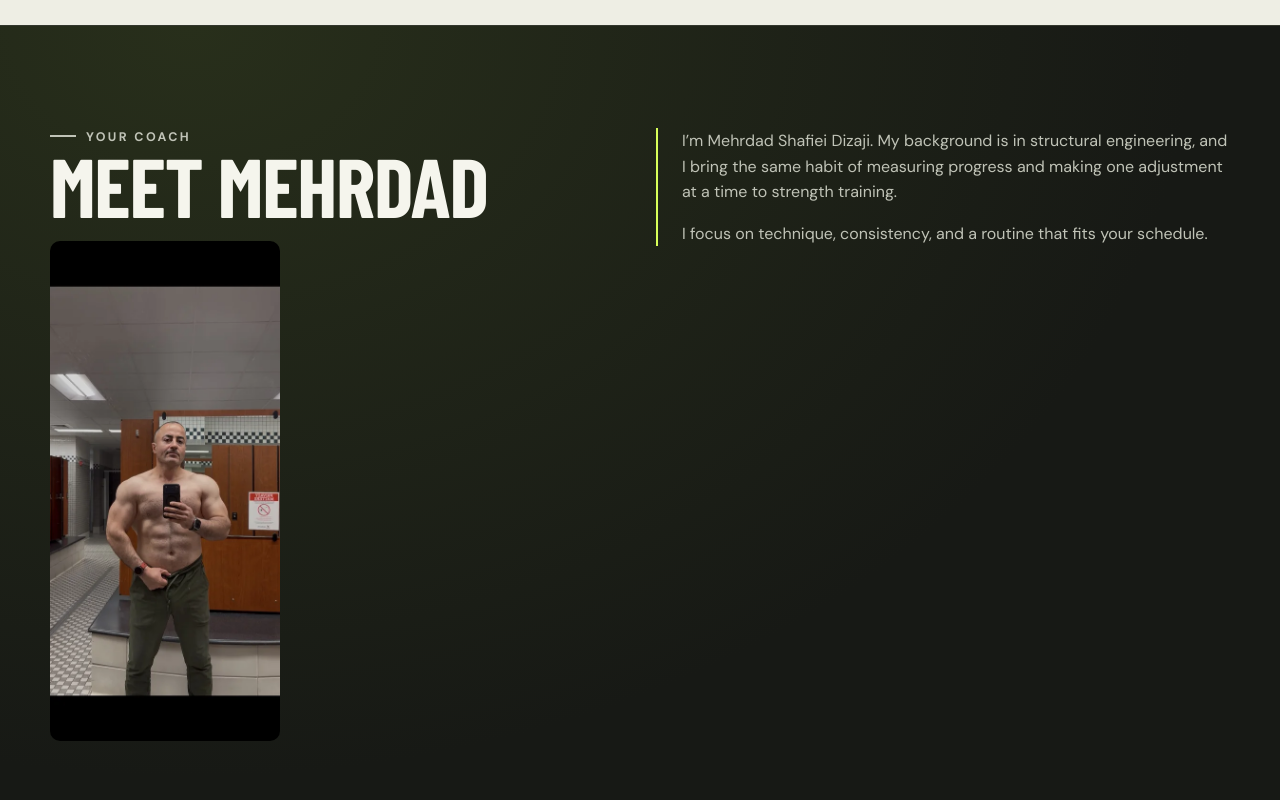
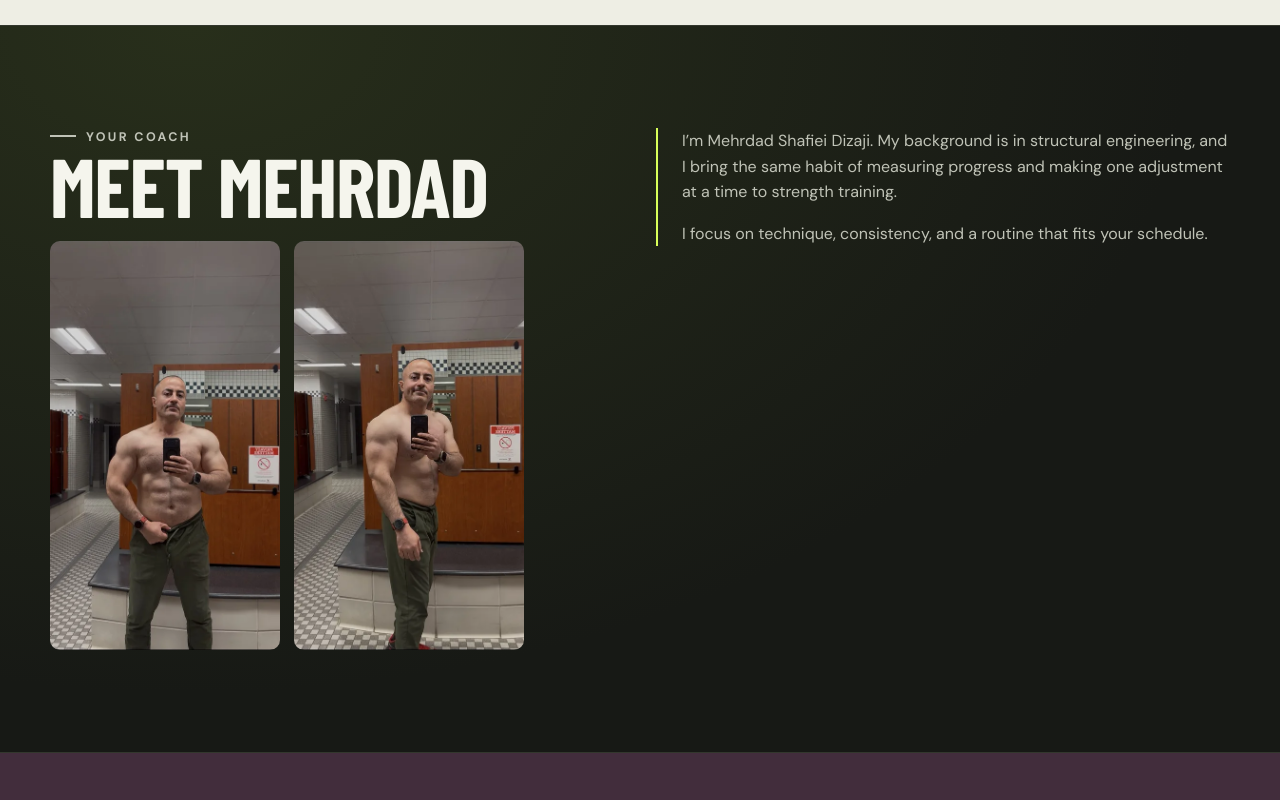
Before and after one commit to mehrdadshafiei/HulkyMeh, a plain HTML site: page index.html in a window 1280 px wide. Shown: the part 1420-2220 px from the top of the page. Drawn offline with nearby package versions, Linux system fonts and the light colour scheme; a web font is replaced by a local one.

Commit message:
Show two portraits side by side in Meet Mehrdad

```diff
--- a/index.html
+++ b/index.html
@@ -68,7 +68,8 @@ section{padding-block:clamp(54px,8vw,102px)}.grid,.reel-grid{display:grid;grid-t
 .hero-film figcaption {bottom:12px;left:12px}
 .film-toggle {bottom:12px;right:12px;border:1px solid var(--muted);cursor:pointer}
 .film-cue {top:12px;left:12px;border-left:3px solid var(--lime)}
-.coach-photo {display:block;width:min(100%,230px);height:auto;margin-top:18px;border-radius:10px}
+.coach-photos{display:grid;grid-template-columns:repeat(2,minmax(0,1fr));gap:clamp(8px,2vw,14px);max-width:474px;margin-top:18px}
+.coach-photos img{display:block;width:100%;height:auto;aspect-ratio:9/16;object-fit:cover;border-radius:10px}
 .squat-notes {display:grid;grid-template-columns:repeat(3,minmax(0,1fr));gap:18px;margin-top:30px;padding:22px;background:#33222f;border-radius:10px}
 .squat-notes p {margin:0}.squat-notes strong {display:block}
 .mobile-coaching {display:none}
@@ -121,7 +122,7 @@ section{padding-block:clamp(54px,8vw,102px)}.grid,.reel-grid{display:grid;grid-t
 <article><h3>Barbell technique</h3><p>Already lifting? Work on your squat, bench press, or deadlift and identify what to focus on in your next session.</p><a href="#contact">Ask about technique</a></article>
 <article><h3>Training structure</h3><p>Training regularly but stalled? Organize your sessions around a clear goal and track the lifts that matter to you.</p><a href="#contact">Ask about programming</a></article>
 </div></div></section>
-<section class="bio" id="about"><div class="wrap"><div><p class="label">Your coach</p><h2>Meet Mehrdad</h2><img class="coach-photo" src="videos/mehrdad-about.webp" width="483" height="1050" loading="lazy" alt="Mehrdad in a gym mirror selfie"></div><div class="bio-copy"><p>I’m Mehrdad Shafiei Dizaji. My background is in structural engineering, and I bring the same habit of measuring progress and making one adjustment at a time to strength training.</p><p>I focus on technique, consistency, and a routine that fits your schedule.</p></div></div></section>
+<section class="bio" id="about"><div class="wrap"><div><p class="label">Your coach</p><h2>Meet Mehrdad</h2><div class="coach-photos"><img src="videos/mehrdad-about.webp" width="483" height="1050" loading="lazy" alt="Mehrdad in a gym mirror selfie"><img src="videos/mehrdad-about-side.webp" width="483" height="1049" loading="lazy" alt="Mehrdad posing sideways in a gym mirror"></div></div><div class="bio-copy"><p>I’m Mehrdad Shafiei Dizaji. My background is in structural engineering, and I bring the same habit of measuring progress and making one adjustment at a time to strength training.</p><p>I focus on technique, consistency, and a routine that fits your schedule.</p></div></div></section>
 <section class="reels" id="reels"><div class="wrap"><div class="section-head"><h2>Training videos</h2><a href="https://www.instagram.com/msdizaji/reels/">Follow @msdizaji</a></div><div class="reel-grid">
 <figure class="reel"><video src="videos/squat.mp4" aria-label="Squat" muted loop playsinline controls preload="metadata"></video><figcaption>Squat</figcaption></figure>
 <figure class="reel"><video src="videos/incline-bench.mp4" aria-label="Incline Bench Press" muted loop playsinline controls preload="metadata"></video><figcaption>Incline Bench Press</figcaption></figure>
```
Also changed, not shown: videos/mehrdad-about-side.webp (added).
